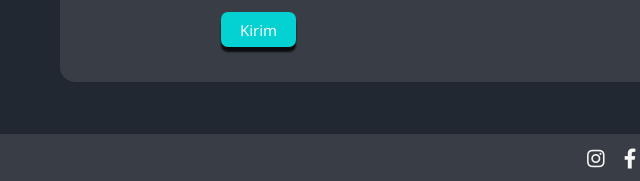
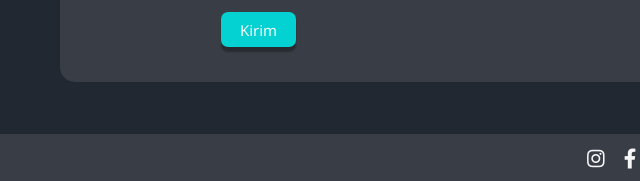
Before and after one commit to rujack/rujack.github.io, a plain HTML site: page index.html in a window 1280 px wide. In both pictures the pointer is over the input "Kirim". Shown: the part 1772-1953 px from the top of the page, 15-655 px from the left. Drawn offline with nearby package versions, Linux system fonts and the light colour scheme.

Commit message:
Update style.css

```diff
--- a/style.css
+++ b/style.css
@@ -176,7 +176,7 @@ input[type=submit] {
 
 input[type=submit]:hover {
     background: #04d1d1;
-    box-shadow: 0px 5px 2px rgba(0, 0, 0, 0.8);
+    box-shadow: 0px 5px 2px rgba(0, 0, 0, 0.3);
 }
 
 .bg-footer {
```
